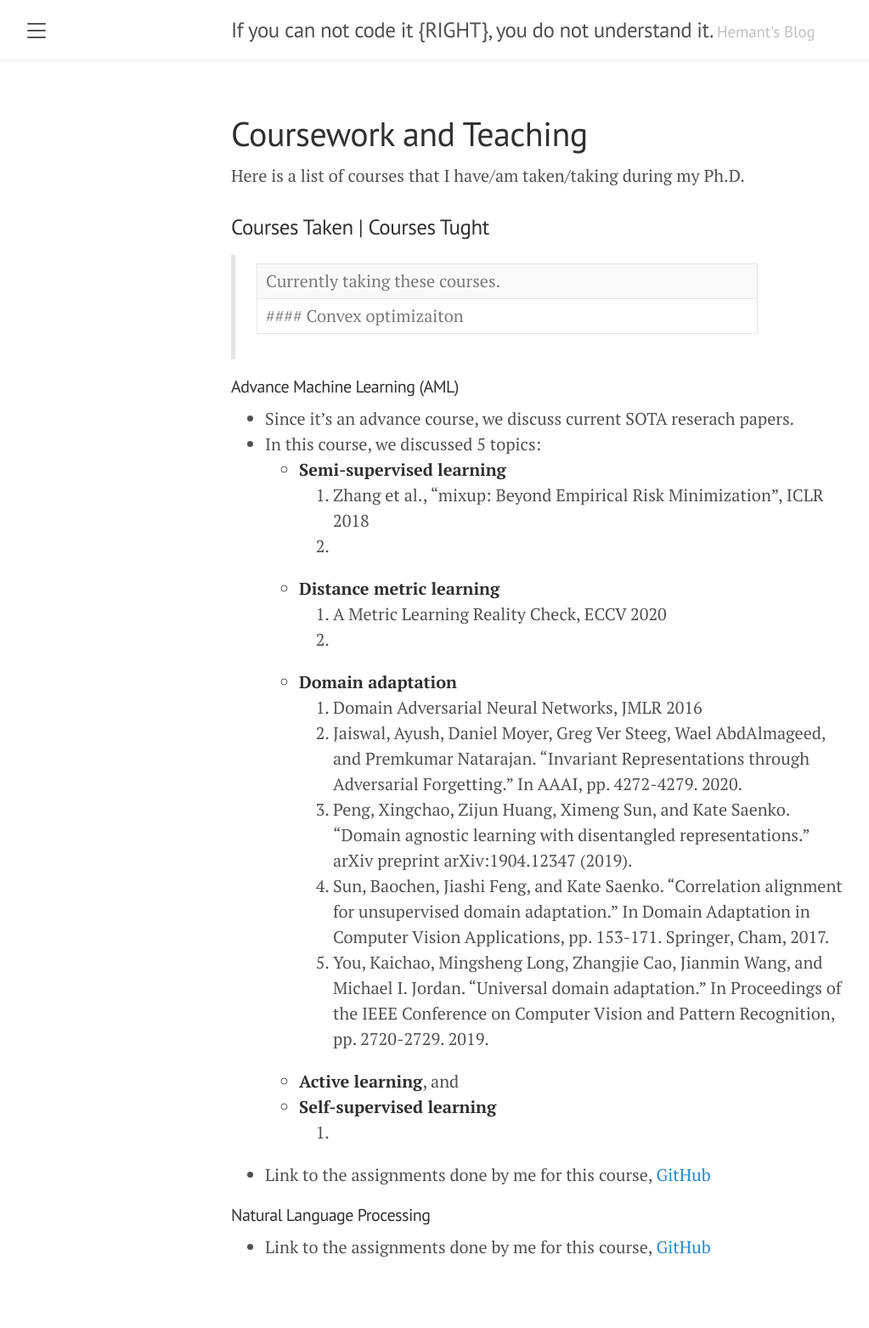
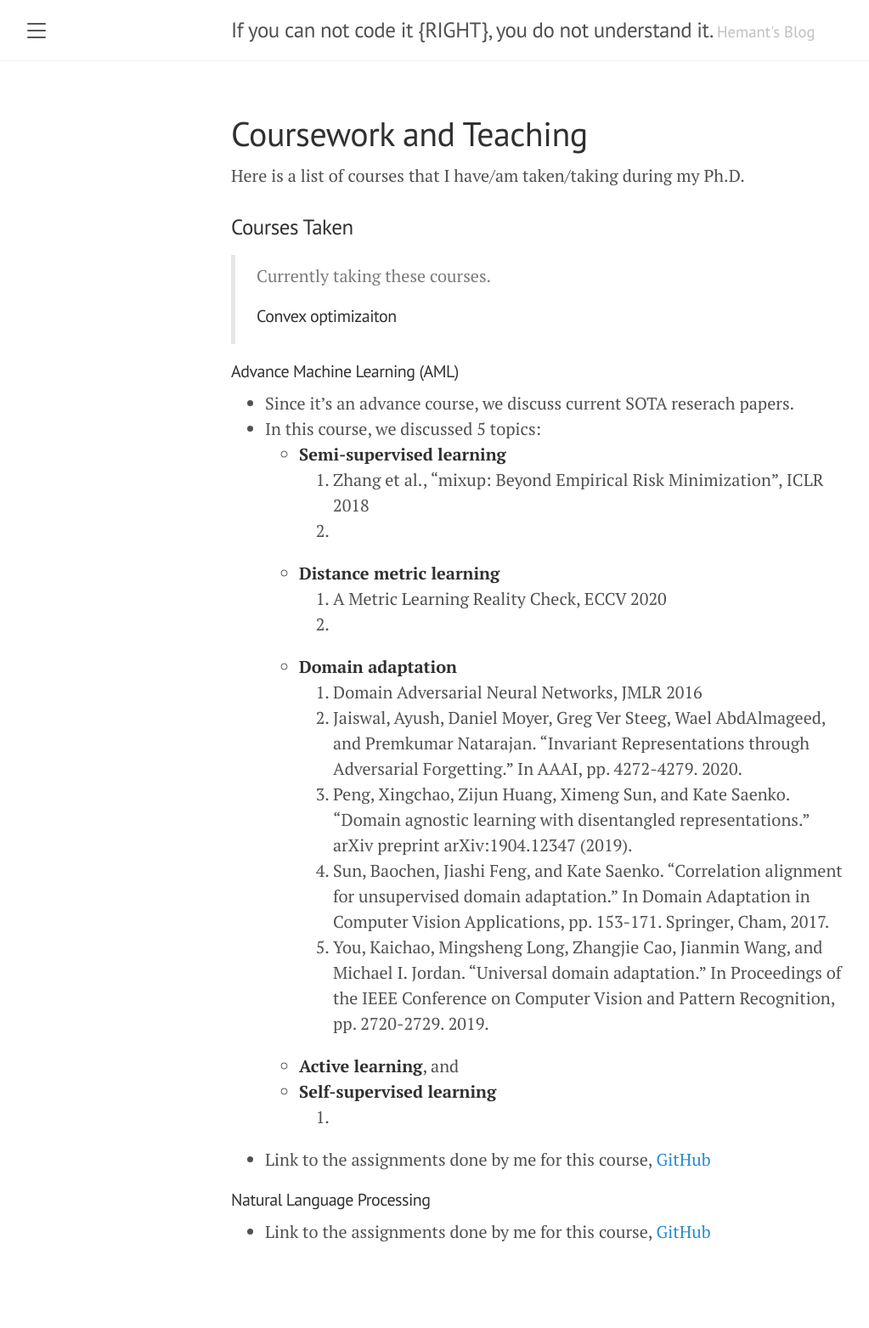
Before and after one commit to raotnameh/raotnameh.github.io, a Jekyll site: the page built from coursework.md, in a window 1280 px wide. Shown: the whole page at 85% size, without its empty margins (8-1031 px from the left). Built offline with Jekyll 4.4.1, drawn with Linux system fonts in a browser that asks for light colours.

Commit message:
It's just my website

```diff
--- a/coursework.md
+++ b/coursework.md
@@ -6,10 +6,10 @@ title: Coursework and Teaching
 Here is a list of courses that I have/am taken/taking during my Ph.D.
 
 
-###  Courses Taken |  Courses Tught
+###  Courses Taken
 
-> Currently taking these courses. |
-#### Convex optimizaiton          |
+> Currently taking these courses.
+#### Convex optimizaiton
 
 
 
```
